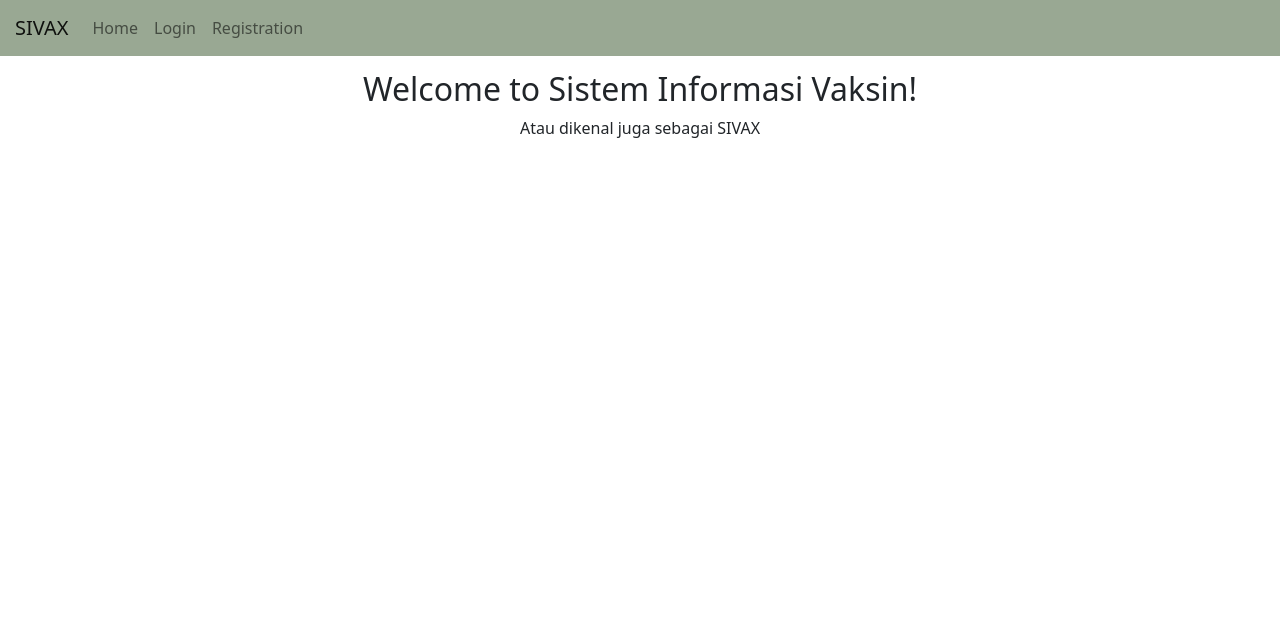
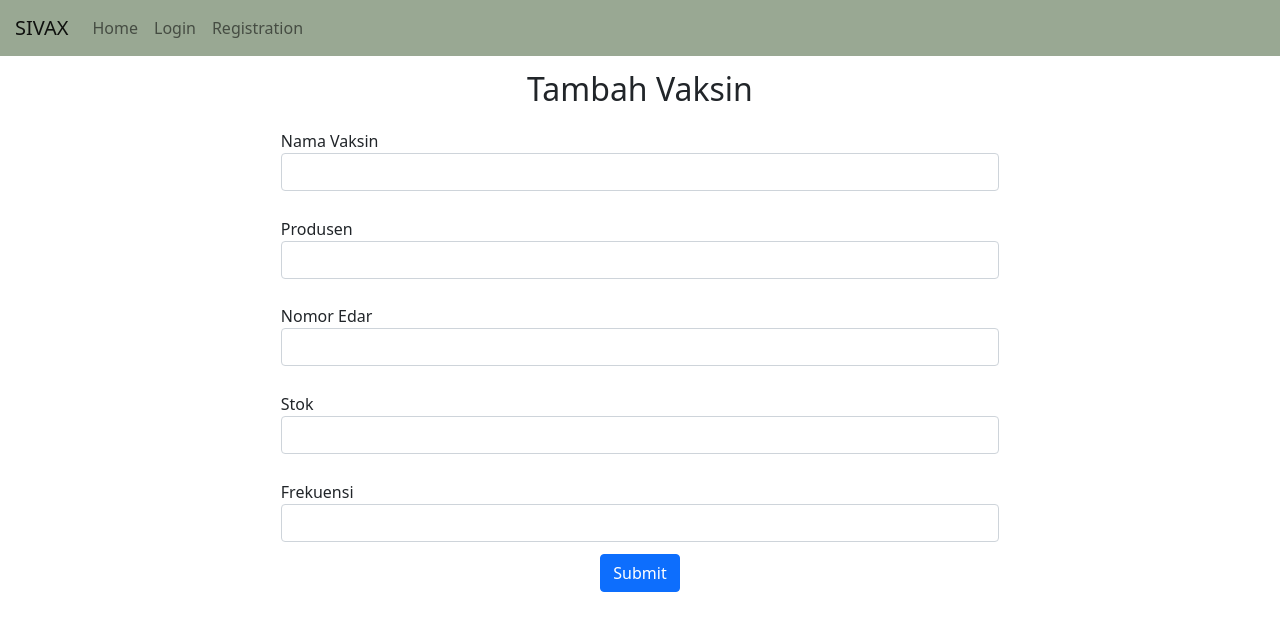
Before and after one commit to Slickerius/tugas-kelompok-2-basis-data, a Django app: page /cd-vaksin/ in a window 1280 px wide. Shown: the top 631 px of the page. Run offline with Django 3.2, Linux system fonts and the light colour scheme.

Commit message:
Added cd-vaksin part 1 (no 10)

```diff
--- a/cd_vaksin/templates/index_cd_vaksin.html
+++ b/cd_vaksin/templates/index_cd_vaksin.html
@@ -1,8 +1,37 @@
 {% extends "base.html" %}
 
 {% block content %}
-<div class="text-center">
-	<h2>Welcome to Sistem Informasi Vaksin!</h2>
-	<p>Atau dikenal juga sebagai SIVAX</p>
+<div style="text-align: center;">
+	<h2>Tambah Vaksin</h2>
+	<form style="margin-left: 20vw; margin-right: 20vw;">
+		<div style="text-align: left;" >
+			<div class="form-group" style="padding: 1vw;">
+				<label for="inputNama">Nama Vaksin</label>
+				<input type="text" class="form-control" id="inputNama">
+			</div>
+			<div class="form-group" style="padding: 1vw;">
+				<label for="inputProdusen">Produsen</label>
+				<input type="text" class="form-control" id="inputProdusen">
+			</div>
+			<div class="form-group" style="padding: 1vw;">
+				<label for="inputNoEdar">Nomor Edar</label>
+				<input type="text" class="form-control" id="inputNoEdar">
+			</div>
+			<div class="form-group" style="padding: 1vw;">
+				<label for="inputStok">Stok</label>
+				<input type="text" class="form-control" id="inputStok">
+			</div>
+			<div class="form-group" style="padding: 1vw;">
+				<label for="inputFrekuensi">Frekuensi</label>
+				<input type="text" class="form-control" id="inputFrekuensi">
+			</div>
+		</div>
+		<button type="submit" class="btn btn-primary">Submit</button>
+	</form>
 </div>
+<script>
+	$(document).ready(() => {
+		document.title = `Tambah Vaksin`;
+    });
+</script>
 {% endblock content %}
--- a/cr_tiket/templates/index_tiket_saya.html
+++ b/cr_tiket/templates/index_tiket_saya.html
@@ -59,7 +59,7 @@
 		<div class="modal-dialog">
 			<div class="modal-content">
 				<div class="modal-header">
-					<h5 class="modal-title" id="exampleModalLabel">Detail Jadwal</h5>
+					<h5 class="modal-title" id="exampleModalLabel">Detail Tiket</h5>
 					<button type="button" class="btn-close" data-bs-dismiss="modal" aria-label="Close"></button>
 				</div>
 				<div class="modal-body">
--- a/tk2basdat/settings.py
+++ b/tk2basdat/settings.py
@@ -25,7 +25,7 @@ BASE_DIR = Path(__file__).resolve().parent.parent
 SECRET_KEY = 'django-insecure-%-6=-4v_fyu^7glp086yoce)zctc@kzsm&hv-cyinm)28diw%$'
 
 # SECURITY WARNING: don't run with debug turned on in production!
-DEBUG = True
+DEBUG = False
 
 ALLOWED_HOSTS = ['sivax-a004.herokuapp.com']
 
```
